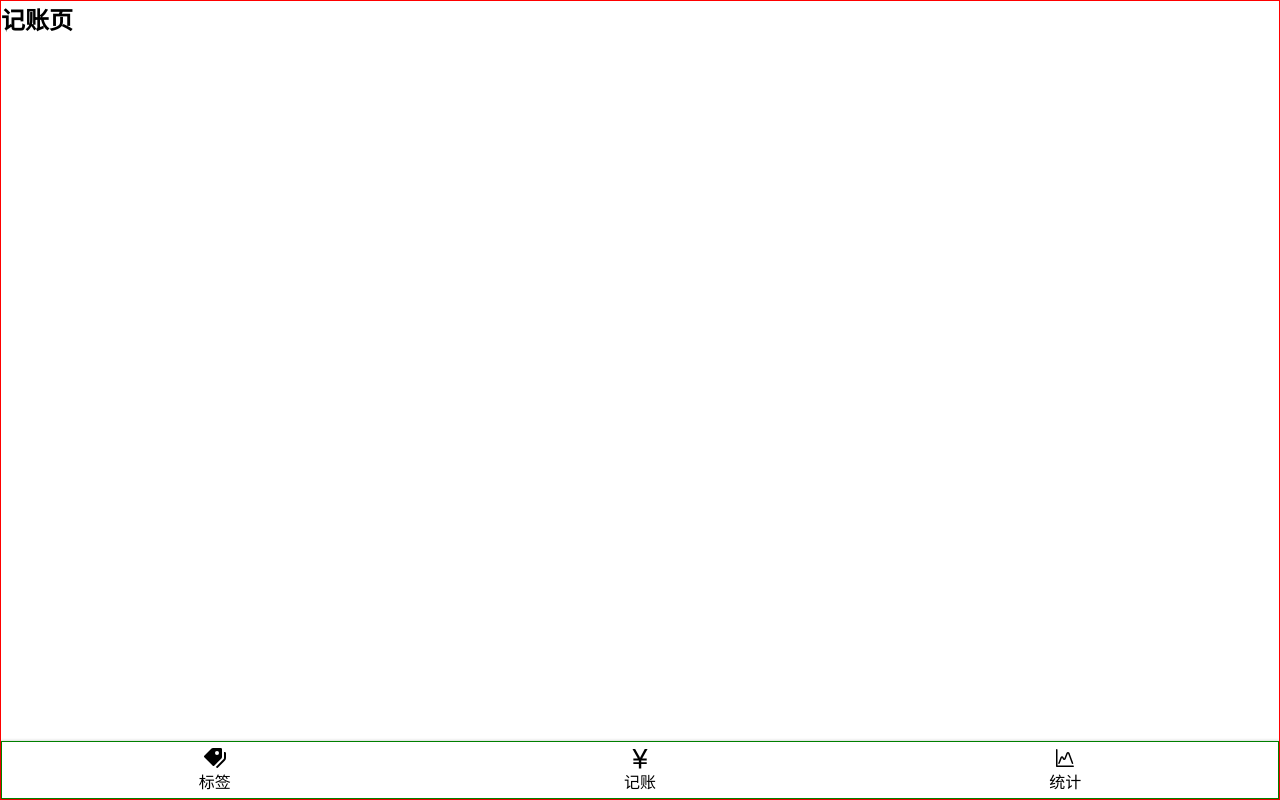
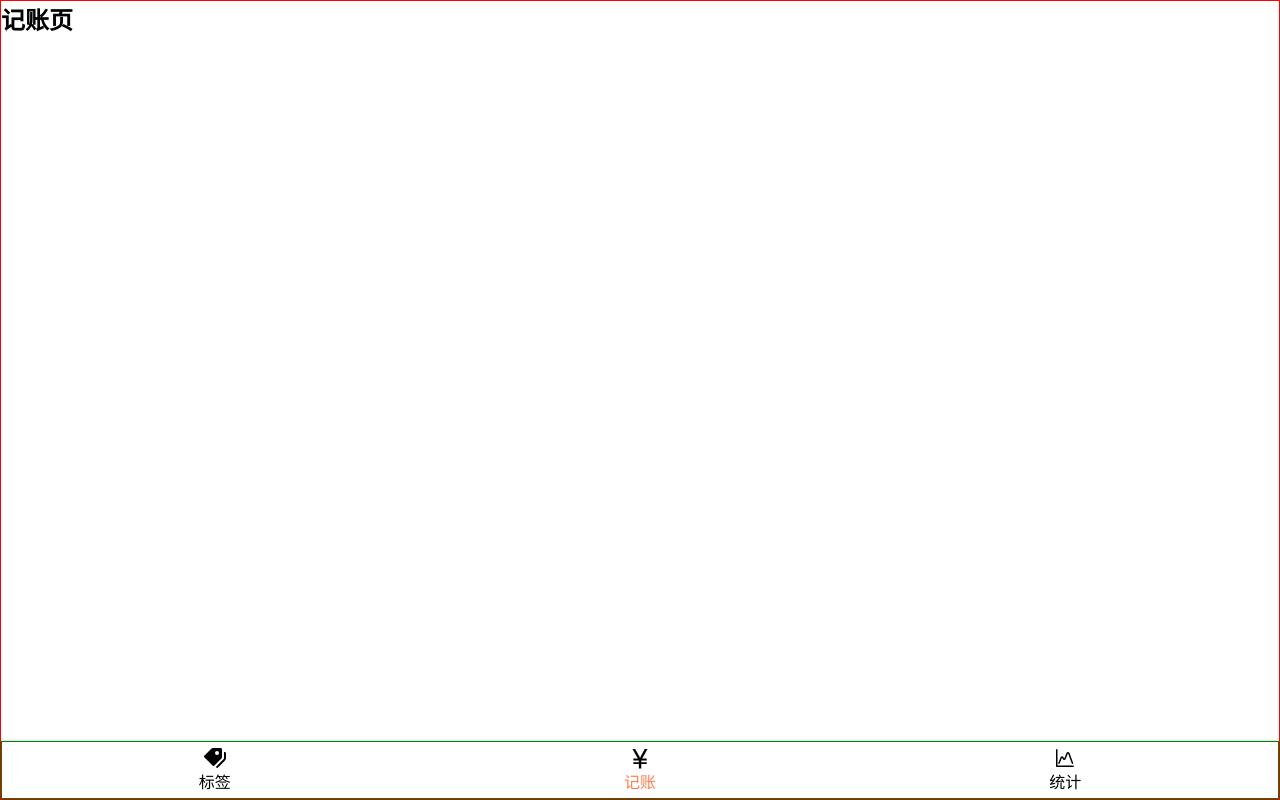
Before and after one commit to mzhaonanq/moneylog-react-2, a React app: page /tags#/money in a window 1280 px wide. Built offline with nearby package versions, Linux system fonts and the light colour scheme.

Commit message:
将Link替换为NavLink

```diff
--- a/src/Components/Nav.tsx
+++ b/src/Components/Nav.tsx
@@ -1,9 +1,7 @@
 import styled from 'styled-components';
-import {Link} from 'react-router-dom';
+import {NavLink} from 'react-router-dom';
 import React from 'react';
 import Icon from './Icon';
-
-
 
 
 const Wrapper = styled.nav`
@@ -16,12 +14,17 @@
       width: 33.3333%;
       text-align: center;
       padding: 4px 0;
-      display:flex;
+      display: flex;
       flex-direction: column;
       align-items: center;
-      > .icons{
+
+      > .icons {
         width: 24px;
         height: 24px;
+      }
+
+      > .selected {
+        color: coral;
       }
     }
   }
@@ -33,15 +36,15 @@
       <ul>
         <li>
           <Icon name="tags"/>
-          <Link to="/tags">标签</Link>
+          <NavLink to="/tags" activeClassName="selected">标签</NavLink>
         </li>
         <li>
           <Icon name="money"/>
-          <Link to="/money">记账</Link>
+          <NavLink to="/money" activeClassName="selected">记账</NavLink>
         </li>
         <li>
           <Icon name="statistics"/>
-          <Link to="/statistics">统计</Link>
+          <NavLink to="/statistics" activeClassName="selected">统计</NavLink>
         </li>
       </ul>
     </Wrapper>
```
Also changed, not shown: 1 other file (tests, documents, lock files or other folders).
